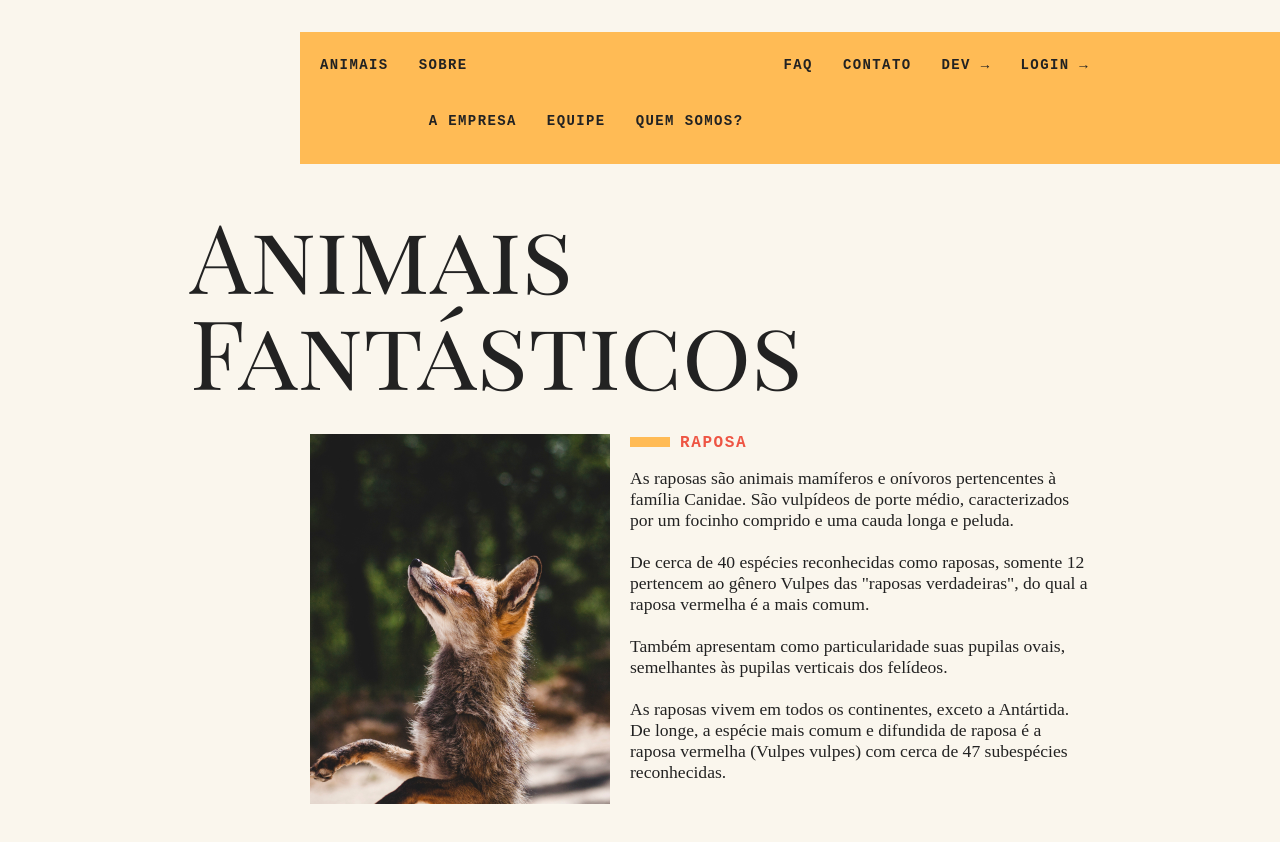
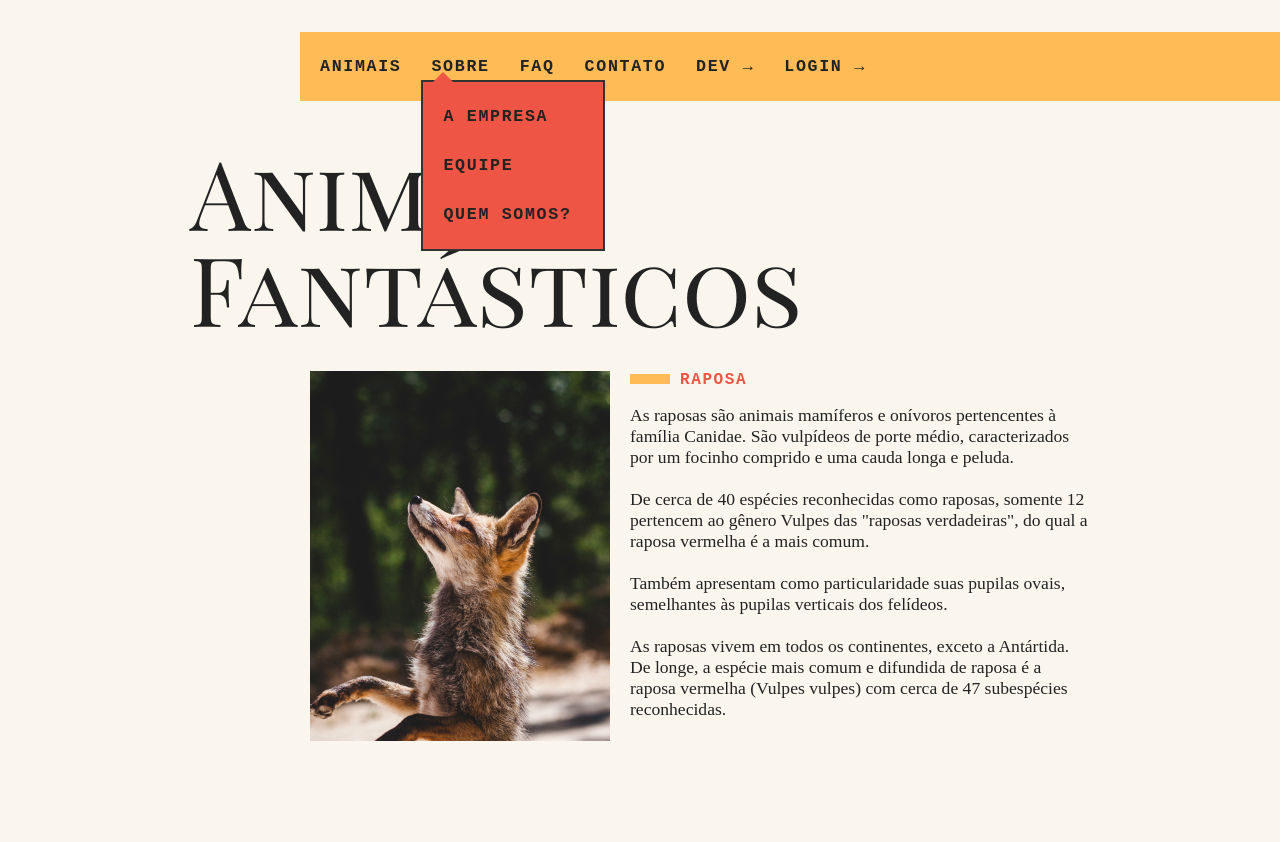
Before and after one commit to renatonnbp/projeto_animais_fantasticos, a plain HTML site: page index.html in a window 1280 px wide. Both pictures are taken after a click on the link "SOBRE". Shown: the top 842 px of the page. Drawn offline with Linux system fonts and the light colour scheme.

Commit message:
new dropdown-menu.js

```diff
--- a/css/dropdown-menu.css
+++ b/css/dropdown-menu.css
@@ -0,0 +1,48 @@
+[data-dropdown] {
+    position: relative;
+}
+
+[data-dropdown] .dropdown-menu {
+    display: none;
+}
+
+[data-dropdown].active .dropdown-menu {
+    display: block;
+    animation: show-up .3s forwards;
+}
+
+@keyframes show-up {
+    from {
+        opacity: 0;
+        transform: translate3d(0, 30px, 0);
+    }
+    to {
+        opacity: 1;
+        transform: translate3d(0, 0, 0);
+    }
+}
+
+.dropdown-menu {
+    position: absolute;
+    top: 38px;
+    width: 10rem;
+    background: #E54;
+    border: 2px solid #333;
+    z-index: 200;
+}
+
+.dropdown-menu::before {
+    content: '';
+    display: block;
+    position: absolute;
+    top: -10px;
+    width: 0px;
+    height: 0px;
+    border-left: 10px solid transparent;
+    border-right: 10px solid transparent;
+    border-bottom: 10px solid #E54 ;
+}
+
+.dropdown-menu li a:hover {
+    color: white;
+}
--- a/index.html
+++ b/index.html
@@ -12,12 +12,12 @@
         <nav class="menu" data-menu="suave">
             <ul>
                 <li><a href="#animais">Animais</a></li>
-                <li>
+                <li data-dropdown>
                     <a href="#sobre.html">Sobre</a>
                     <ul class="dropdown-menu">
-                        <li><a href="empresa.html">A Empresa</a></li>
-                        <li><a href="equipe.html">Equipe</a></li>
-                        <li><a href="quemsomos.html">Quem somos?</a></li>
+                        <li><a href="#empresa.html">A Empresa</a></li>
+                        <li><a href="#equipe.html">Equipe</a></li>
+                        <li><a href="#quemsomos.html">Quem somos?</a></li>
                     </ul>
                 </li>
                 <li><a href="#faq">Faq</a></li>
--- a/js/modules/dropdown-menu.js
+++ b/js/modules/dropdown-menu.js
@@ -1,3 +1,19 @@
+import outsideClick from "./outsideclick.js";
+
 export default function initDropdownMenu() {
+    const dropdownMenus = document.querySelectorAll('[data-dropdown]')
 
+    dropdownMenus.forEach(menu => {
+        ['touchstart', 'click'].forEach(userEvent => {
+            menu.addEventListener(userEvent, handleClick);
+        });
+    });
+
+    function handleClick(event) {
+        event.preventDefault();
+        this.classList.add('active');
+        outsideClick(this, ['touchstart', 'click'], () => {
+            this.classList.remove('active')
+        });
+    };
 }
--- /dev/null
+++ b/js/modules/outsideclick.js
@@ -0,0 +1,21 @@
+export default function outsideClick(element, events, callback) {
+    const html = document.documentElement;
+    const outside = 'data-outside'
+
+    if(!element.hasAttribute(outside)) {
+        events.forEach(userEvent => {
+            html.addEventListener(userEvent, handleOutsideClick);
+        });
+        element.setAttribute(outside, '');
+    }
+
+    function handleOutsideClick(event) {
+        if(!element.contains(event.target)) {
+            element.removeAttribute(outside);
+            events.forEach(userEvent => {
+                html.removeEventListener(userEvent, handleOutsideClick);
+            });
+            callback();
+        }
+    }
+}
--- a/js/script.js
+++ b/js/script.js
@@ -5,6 +5,7 @@ import animacaoScroll from './modules/anima-scroll.js';
 import initModal from './modules/modal.js';
 import initTooltip from './modules/tooltip.js';
 import initDropdownMenu from './modules/dropdown-menu.js';
+import outsideClick from './modules/outsideclick.js'
 
 initTabNav();
 initScrollSuave();
@@ -13,3 +14,4 @@ animacaoScroll();
 initModal();
 initTooltip();
 initDropdownMenu();
+outsideClick();
```
Also changed, not shown: css/all.css.
